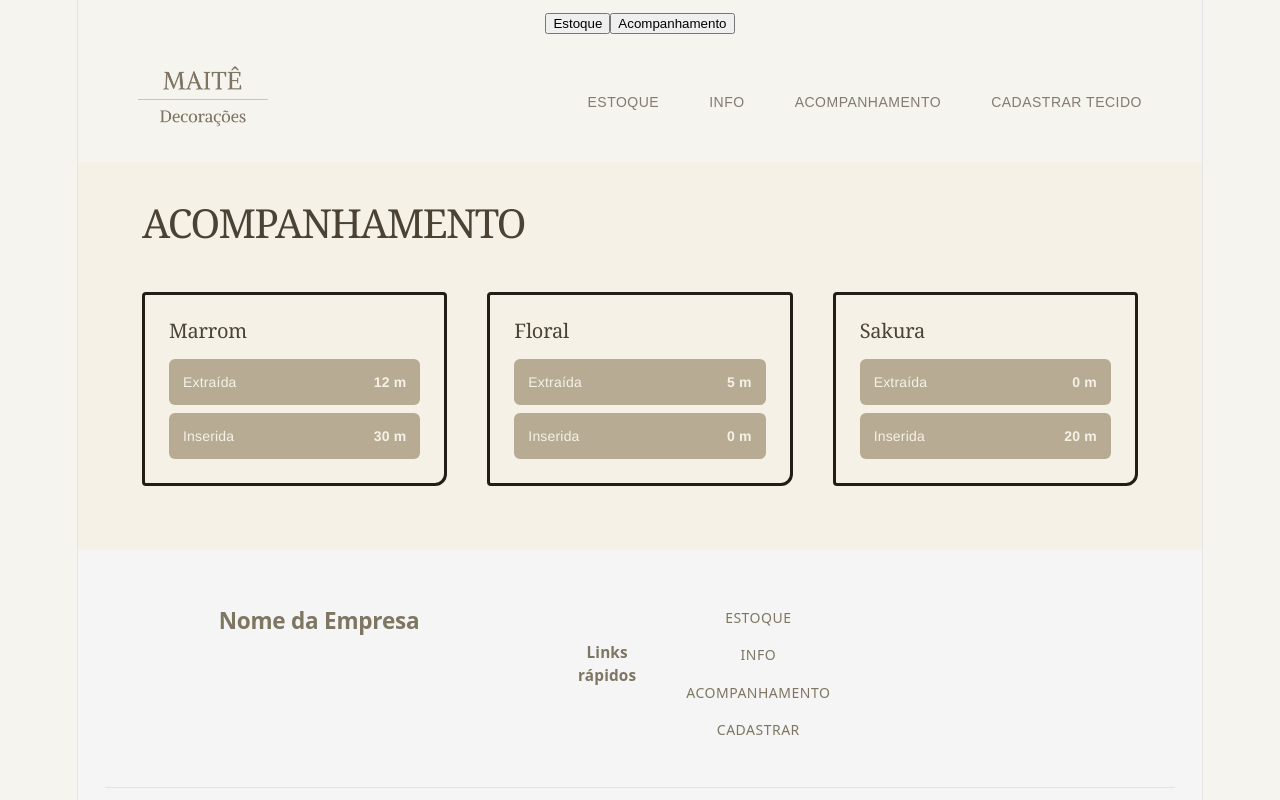
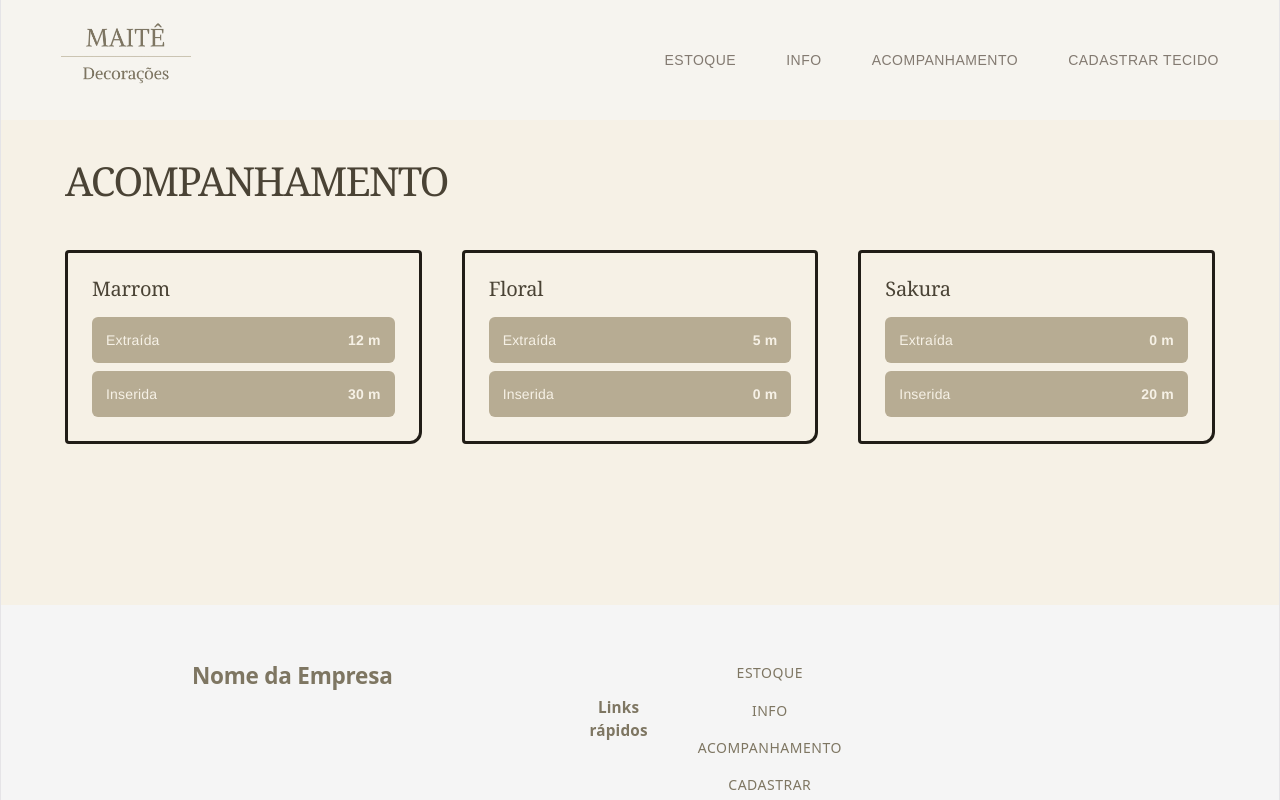
Before and after one commit to educoppi/MetroCerto, a React (Vite) app: page / in a window 1280 px wide. Shown: the top 800 px of the page. Built offline with nearby package versions, Linux system fonts and the light colour scheme.

Commit message:
refactory: nav

```diff
--- a/src/App.jsx
+++ b/src/App.jsx
@@ -1,20 +1,40 @@
 import { useState } from 'react'
 import './App.css'
-/*import Header from './components/Header/Header'*/
-import Estoque from './screens/Estoque'
-import Acompanhamento from './screens/Acompanhamento'
+import Header from './components/Header/Header'
+
+import Estoque from './screens/Estoque';
+import Acompanhamento from './screens/Acompanhamento';
+import Info from './screens/Info';
+import Cadastro from './screens/Cadastro';
+import Footer from './components/footer/Footer';
 
 function App() {
   const [tela, setTela] = useState('acompanhamento')
 
+  const renderizarTela = () => {
+    switch (tela) {
+      case 'estoque':
+        return <Estoque />
+      case 'info':
+        return <Info />
+      case 'acompanhamento':
+        return <Acompanhamento />
+      case 'cadastro':
+        return <Cadastro />
+      default:
+        return <Acompanhamento />
+    }
+  }
+
   return (
     <>
-      <div style={{ padding: 8 }}>
-        <button onClick={() => setTela('estoque')}>Estoque</button>
-        <button onClick={() => setTela('acompanhamento')}>Acompanhamento</button>
-      </div>
+      <Header setTela={setTela} />
 
-      {tela === 'estoque' ? <Estoque /> : <Acompanhamento />}
+      <main>
+        {renderizarTela()}
+      </main>
+
+      <Footer />
     </>
   )
 }
--- a/src/components/Header/Header.jsx
+++ b/src/components/Header/Header.jsx
@@ -1,19 +1,17 @@
 import Icon from '../Icon/Icon';
 import style from './Header.module.css';
 
-export default function Header() {
-
+// Receba setTela como desestruturação nas props
+export default function Header({ setTela }) {
     return (
-        <>
-            <header>
-                <Icon />
-                <nav>
-                    <a href="../">ESTOQUE</a>
-                    <a href="">INFO</a>
-                    <a href="">ACOMPANHAMENTO</a>
-                    <a href="">CADASTRAR TECIDO</a>
-                </nav>
-            </header>
-        </>
+        <header>
+            <Icon onClick={() => setTela('home')} />
+            <nav>
+                <a onClick={() => setTela('estoque')}>ESTOQUE</a>
+                <a onClick={() => setTela('info')}>INFO</a>
+                <a onClick={() => setTela('acompanhamento')}>ACOMPANHAMENTO</a>
+                <a onClick={() => setTela('cadastro')}>CADASTRAR TECIDO</a>
+            </nav>
+        </header>
     )
 }
--- a/src/components/Header/Header.module.css
+++ b/src/components/Header/Header.module.css
@@ -27,4 +27,5 @@ nav a {
 
 nav a:hover {
   color: #524c46;
+  cursor: pointer;
 }
--- a/src/index.css
+++ b/src/index.css
@@ -53,10 +53,11 @@
 body {
   margin: 0;
   background-color: #f6f4ef;
+  Overflow-y: hidden;
 }
 
 #root {
-  width: 1126px;
+  width: 100%;
   max-width: 100%;
   margin: 0 auto;
   text-align: center;
--- a/src/screens/Acompanhamento.jsx
+++ b/src/screens/Acompanhamento.jsx
@@ -12,7 +12,6 @@ const itens = [
 export default function Acompanhamento() {
   return (
     <div className="pagina">
-      <Header />
 
       <main className="acompanhamento">
         <h1 className="acompanhamento__titulo">ACOMPANHAMENTO</h1>
--- a/src/screens/Cadastro.jsx
+++ b/src/screens/Cadastro.jsx
@@ -0,0 +1,5 @@
+export default function Cadastro() {
+    return (
+        <></>
+    )
+}
--- a/src/screens/Estoque.jsx
+++ b/src/screens/Estoque.jsx
@@ -18,20 +18,6 @@ const tecidos = [
 export default function Estoque() {
     return (
         <div className="estoque-page">
-            <header className="estoque-header">
-                <div className="estoque-logo">
-                    <h1>MAITÊ</h1>
-                    <span>Decorações</span>
-                </div>
-
-                <nav className="estoque-nav">
-                    <a href="#" className="ativo">ESTOQUE</a>
-                    <a href="#">INFO</a>
-                    <a href="#">ACOMPANHAMENTO</a>
-                </nav>
-
-                <a href="#" className="estoque-cadastrar">CADASTRAR TECIDO</a>
-            </header>
 
             <main className="estoque-main">
                 <h2 className="estoque-titulo">ESTOQUE</h2>
--- a/src/screens/Info.jsx
+++ b/src/screens/Info.jsx
@@ -0,0 +1,5 @@
+export default function Info() {
+    return (
+        <></>
+    )
+}
```
